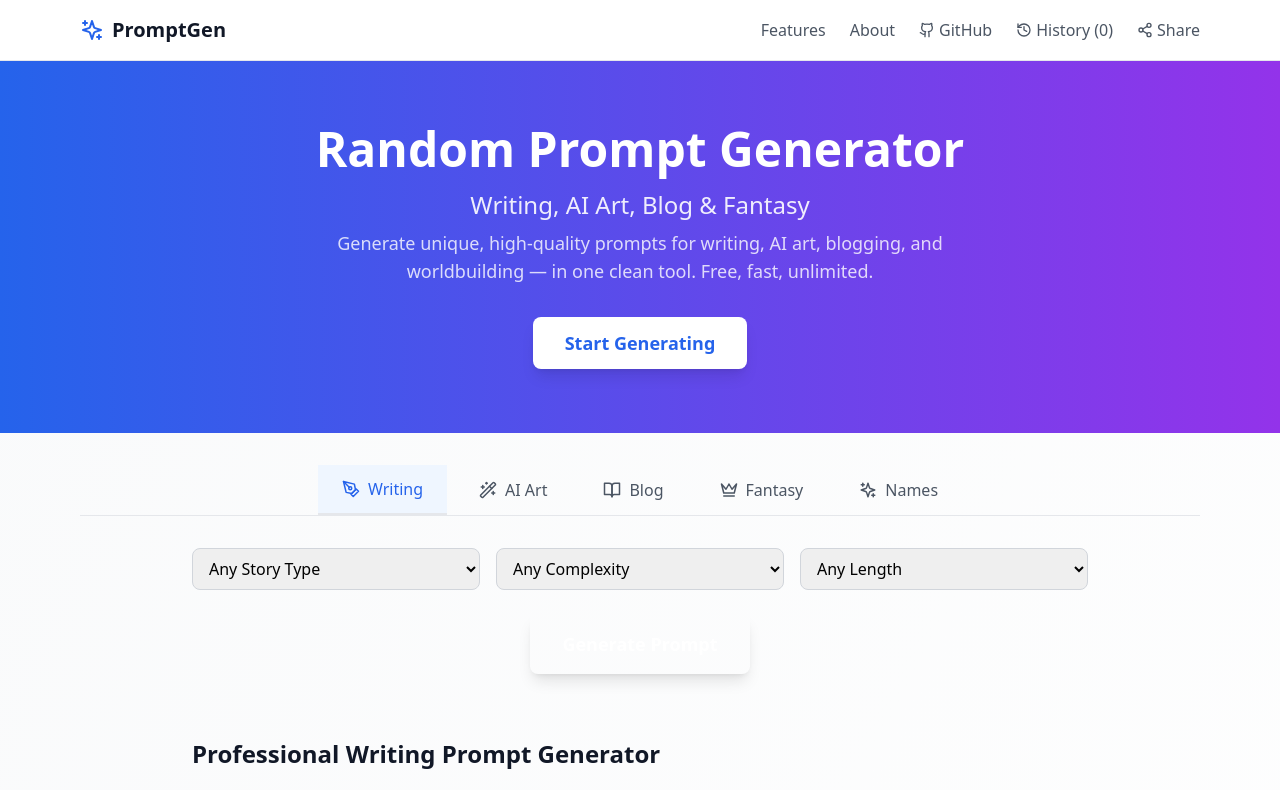
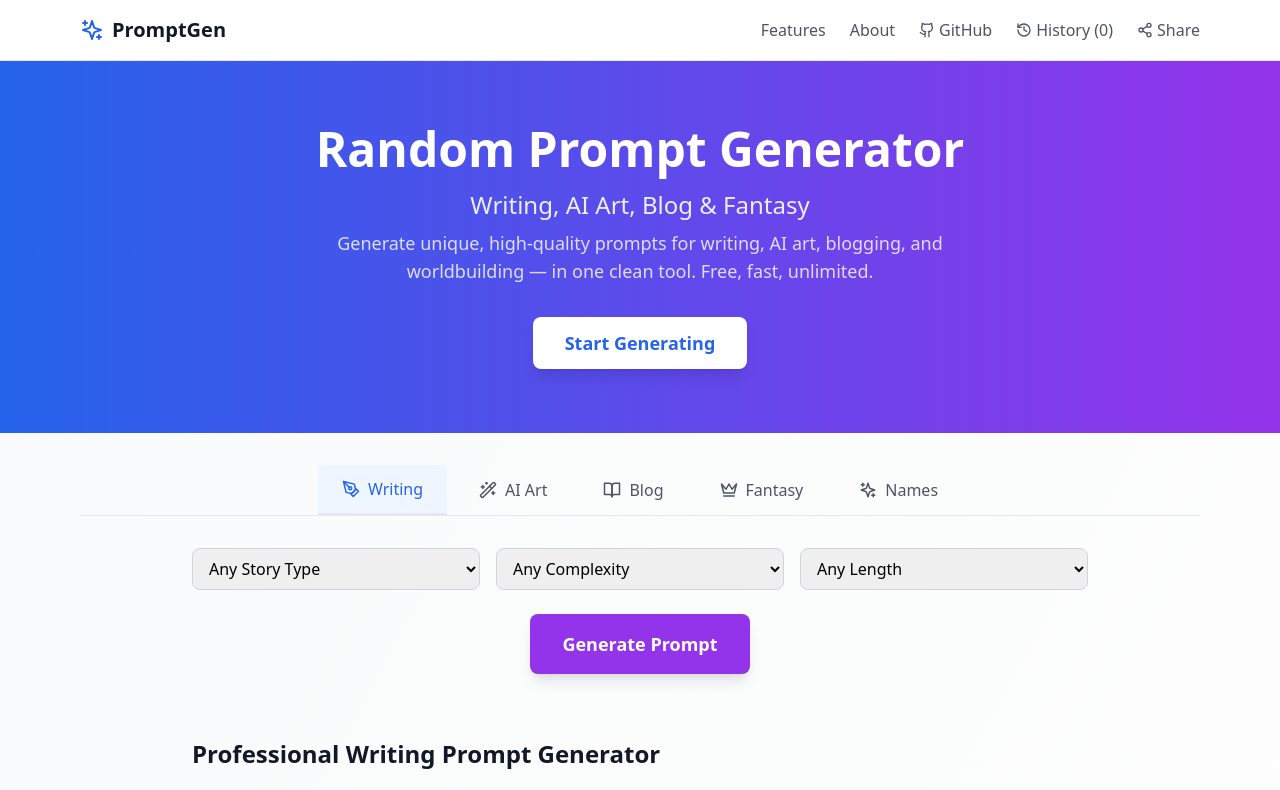
Before and after one commit to rakela/random-prompts-generator, a React (Vite) app: page / in a window 1280 px wide. Shown: the top 790 px of the page. Built offline with nearby package versions, Linux system fonts and the light colour scheme.

Commit message:
minor changes

```diff
--- a/prompt-generator.tsx
+++ b/prompt-generator.tsx
@@ -932,7 +932,7 @@
           <div className="text-center mb-8">
             <button
               onClick={() => generatePrompt()}
-              className={`bg-${getTabColor(activeTab)}-600 hover:bg-${getTabColor(activeTab)}-700 text-white px-8 py-4 rounded-lg font-semibold text-lg transition-colors shadow-lg`}
+              className="bg-purple-600 hover:bg-purple-700 text-white px-8 py-4 rounded-lg font-semibold text-lg transition-colors shadow-lg"
             >
               Generate Prompt
             </button>
```
